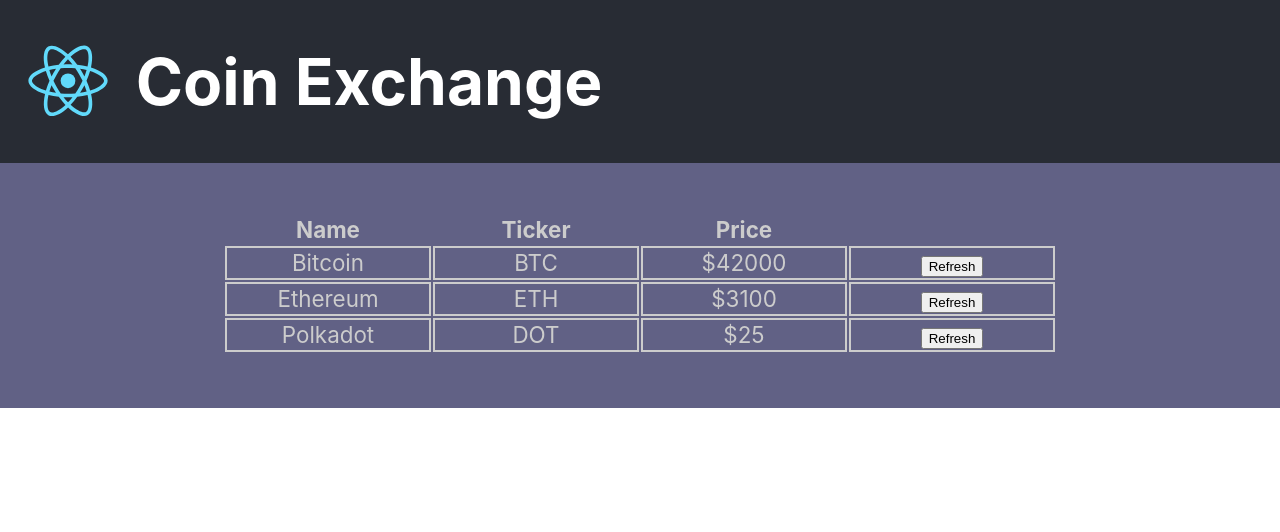
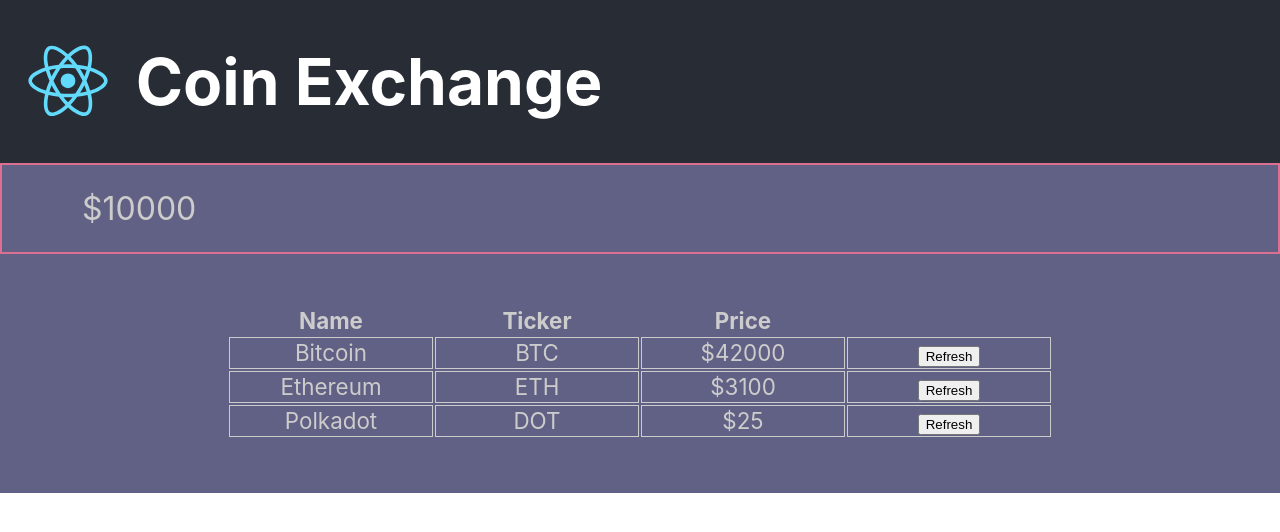
Before and after one commit to R0cki99/WebSite-CoinExchange, a React (Create React App) app: page / in a window 1280 px wide. Shown: the top 532 px of the page. Built offline with nearby package versions, Linux system fonts and the light colour scheme.

Commit message:
Account Balance Component + Styled Components

```diff
--- a/package.json
+++ b/package.json
@@ -8,7 +8,8 @@
     "@testing-library/user-event": "^13.5.0",
     "react": "^17.0.2",
     "react-dom": "^17.0.2",
-    "react-scripts": "5.0.0",
+    "react-scripts": "^5.0.0",
+    "styled-components": "^5.3.3",
     "web-vitals": "^2.1.3"
   },
   "scripts": {
--- a/src/App.js
+++ b/src/App.js
@@ -2,6 +2,7 @@
 import './App.css';
 import logo from './logo.svg';
 import Coin from './Components/Coin/Coin';
+import AccountBalance from './Components/AccountBalance/AccountBalance'
 
 
 function App() {
@@ -12,6 +13,7 @@
         <h1 className="App-title">Coin Exchange </h1>
 
       </header>
+      <AccountBalance amount={10000} />
       <table className="Coin-table">
         <thead>
           <tr>
--- /dev/null
+++ b/src/Components/AccountBalance/AccountBalance.jsx
@@ -0,0 +1,26 @@
+
+import React, { Component } from 'react';
+import PropTypes from 'prop-types';
+import styled from 'styled-components';
+
+const Section = styled.section`
+  font-size: 2rem;
+  text-align: left;
+  border: 2px solid palevioletred;
+  padding: 1.5rem 0 1.5rem 5rem;
+`;
+
+export default class AccountBalance extends Component {
+  render() {
+    return (
+        <Section>
+            ${this.props.amount}
+        </Section>
+    );
+  }
+}
+
+
+AccountBalance.propTypes = {  //definim daca o variabila e nr sau string
+    amount: PropTypes.number.isRequired
+}
--- a/src/Components/Coin/Coin.css
+++ /dev/null
@@ -1,4 +0,0 @@
-.coin-row td {
-    border: 2px solid #cccccc;
-    width: 25vh;
-}
--- a/src/Components/Coin/Coin.jsx
+++ b/src/Components/Coin/Coin.jsx
@@ -1,6 +1,12 @@
 import React, { Component } from 'react';
-import './Coin.css';
 import PropTypes from 'prop-types';
+import styled from 'styled-components';
+
+
+const Td = styled.td`
+  border: 1px solid #cccccc;
+  width: 25vh;
+`;
 
 
 export default class Coin extends Component {
@@ -48,15 +54,15 @@
   }
   render() {
         return ( //in react nu ai nevoie de ${}. poti doar {}
-            <tr className="coin-row">
-                <td>{this.props.name}</td>
-                <td>{this.props.ticker}</td>
-                <td>${this.state.price}</td>
-                <td>
+            <tr>
+                <Td>{this.props.name}</Td>
+                <Td>{this.props.ticker}</Td>
+                <Td>${this.state.price}</Td>
+                <Td>
                   <form action="#" method="POST">
                     <button onClick={this.handleClick}>Refresh</button>
                   </form>
-                </td>
+                </Td>
             </tr>
               );
   }
```
Also changed, not shown: 1 other file (tests, documents, lock files or other folders).
